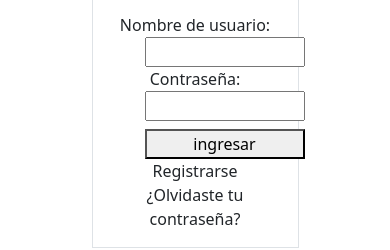
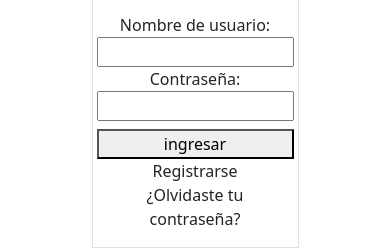
Before and after one commit to macaguirreok/limonnaLogIn, a plain HTML site: page index.html in a window 390 px wide. Shown: the part 332-582 px from the top of the page. Drawn offline with nearby package versions, Linux system fonts and the light colour scheme.

Commit message:
Add files via upload

```diff
--- a/style.css
+++ b/style.css
@@ -17,27 +17,6 @@
 
 }
 
-/*Media query para formulario*/
-
-@media (max-width: 550px) {
-    #botonIngresar{
-        position: relative;
-        max-width: 10em;
-        left: 3em;
-    }
-
-    #inputPass{
-        position: relative;
-        max-width: 10em;
-        left: 3em;
-    }
-
-    #inputUsuario{
-        position: relative;
-        max-width: 10em;
-        left: 3em;
-    }
-}
 
 
 
```
Also changed, not shown: limonna.jpg (added).
